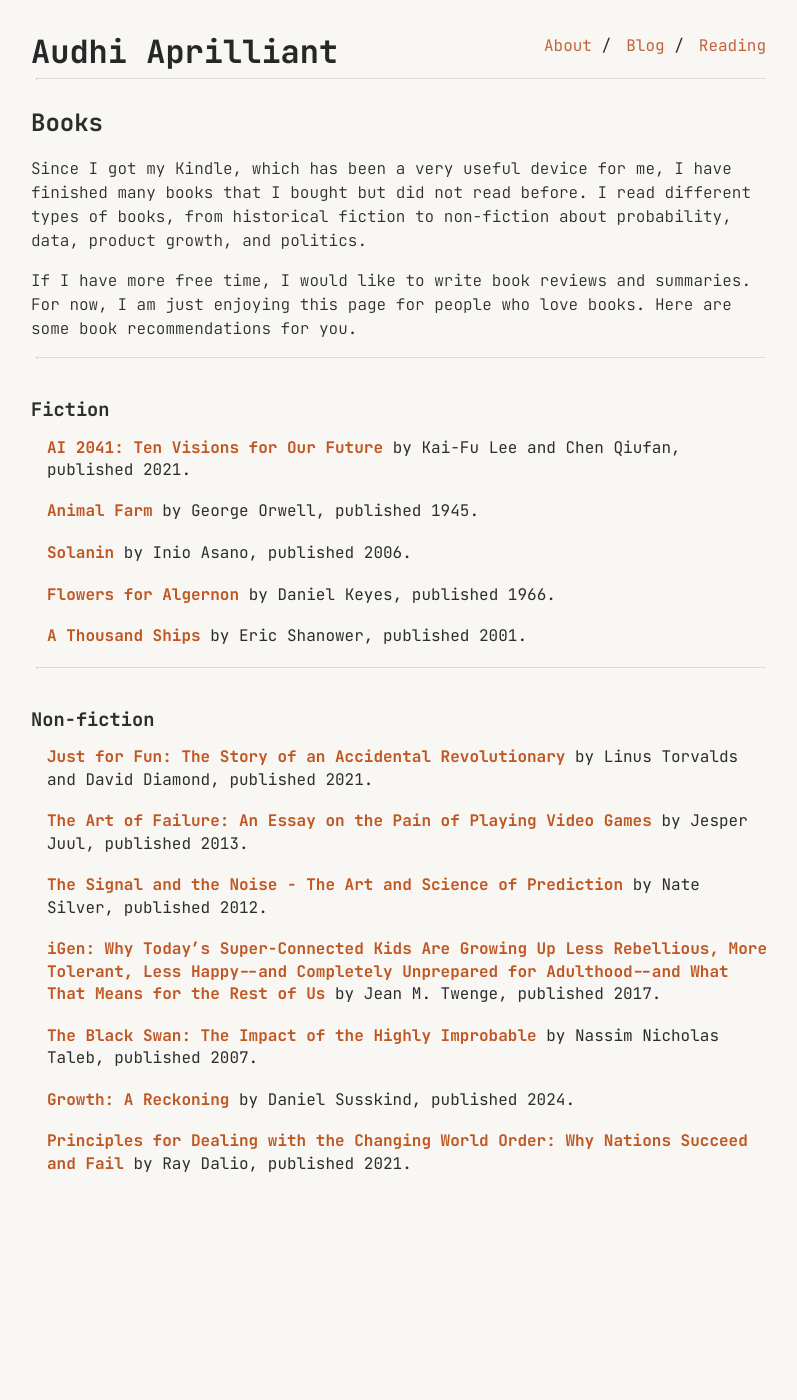
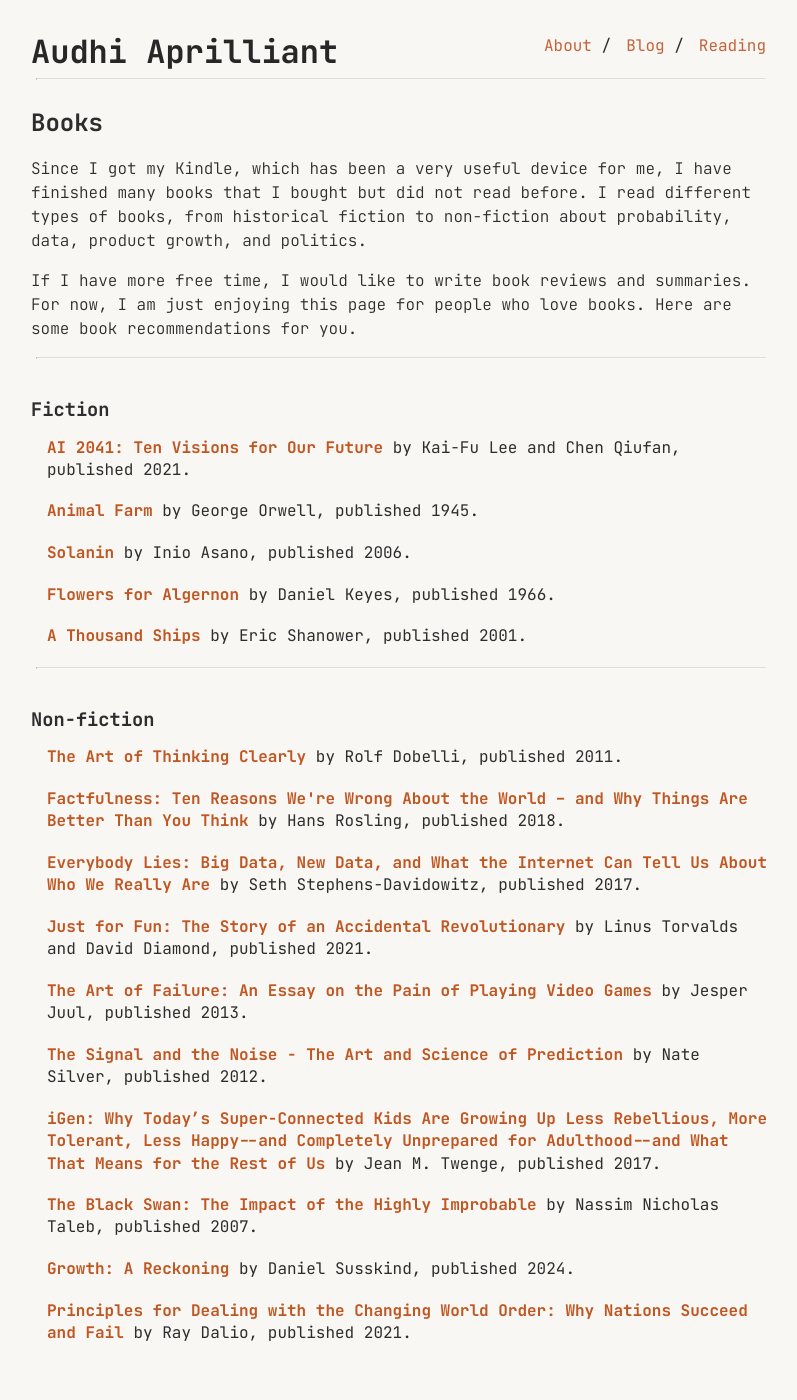
Before and after one commit to audhiaprilliant/audhiaprilliant.github.io, a Jekyll site: the page built from books.md, in a window 1280 px wide. Shown: the whole page, without its empty margins (239-1036 px from the left). Built offline with Jekyll 4.4.1, drawn with Linux system fonts in a browser that asks for light colours; before the commit the page ends 1231 px from its top, so only the background shows below that.

Commit message:
Update books.md

```diff
--- a/books.md
+++ b/books.md
@@ -36,6 +36,21 @@
 ---
 ### Non-fiction
 <div class="published-entry">
+  <a href="https://www.goodreads.com/book/show/16248196-the-art-of-thinking-clearly" target="_blank" rel="noopener noreferrer" style="color: #c05621; text-decoration: none; font-weight: bold;">The Art of Thinking Clearly</a>
+  <span>by Rolf Dobelli, published 2011.</span>
+</div>
+
+<div class="published-entry">
+  <a href="https://www.goodreads.com/book/show/34890015-factfulness" target="_blank" rel="noopener noreferrer" style="color: #c05621; text-decoration: none; font-weight: bold;">Factfulness: Ten Reasons We're Wrong About the World – and Why Things Are Better Than You Think</a>
+  <span>by Hans Rosling, published 2018.</span>
+</div>
+
+<div class="published-entry">
+  <a href="https://www.goodreads.com/en/book/show/28512671-everybody-lies" target="_blank" rel="noopener noreferrer" style="color: #c05621; text-decoration: none; font-weight: bold;">Everybody Lies: Big Data, New Data, and What the Internet Can Tell Us About Who We Really Are</a>
+  <span>by Seth Stephens-Davidowitz, published 2017.</span>
+</div>
+
+<div class="published-entry">
   <a href="https://www.goodreads.com/book/show/160171.Just_for_Fun" target="_blank" rel="noopener noreferrer" style="color: #c05621; text-decoration: none; font-weight: bold;">Just for Fun: The Story of an Accidental Revolutionary</a>
   <span>by Linus Torvalds and David Diamond, published 2021.</span>
 </div>
```
